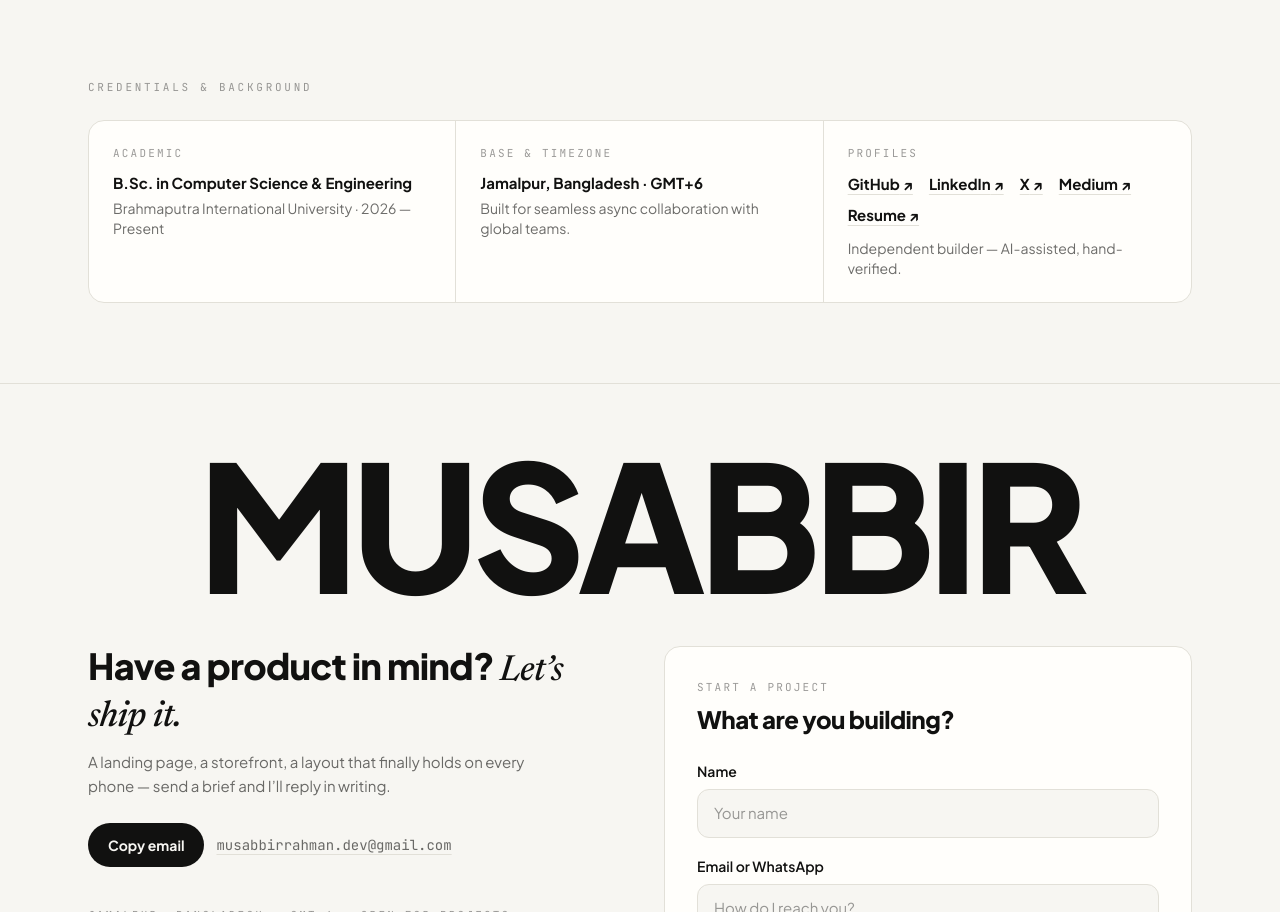
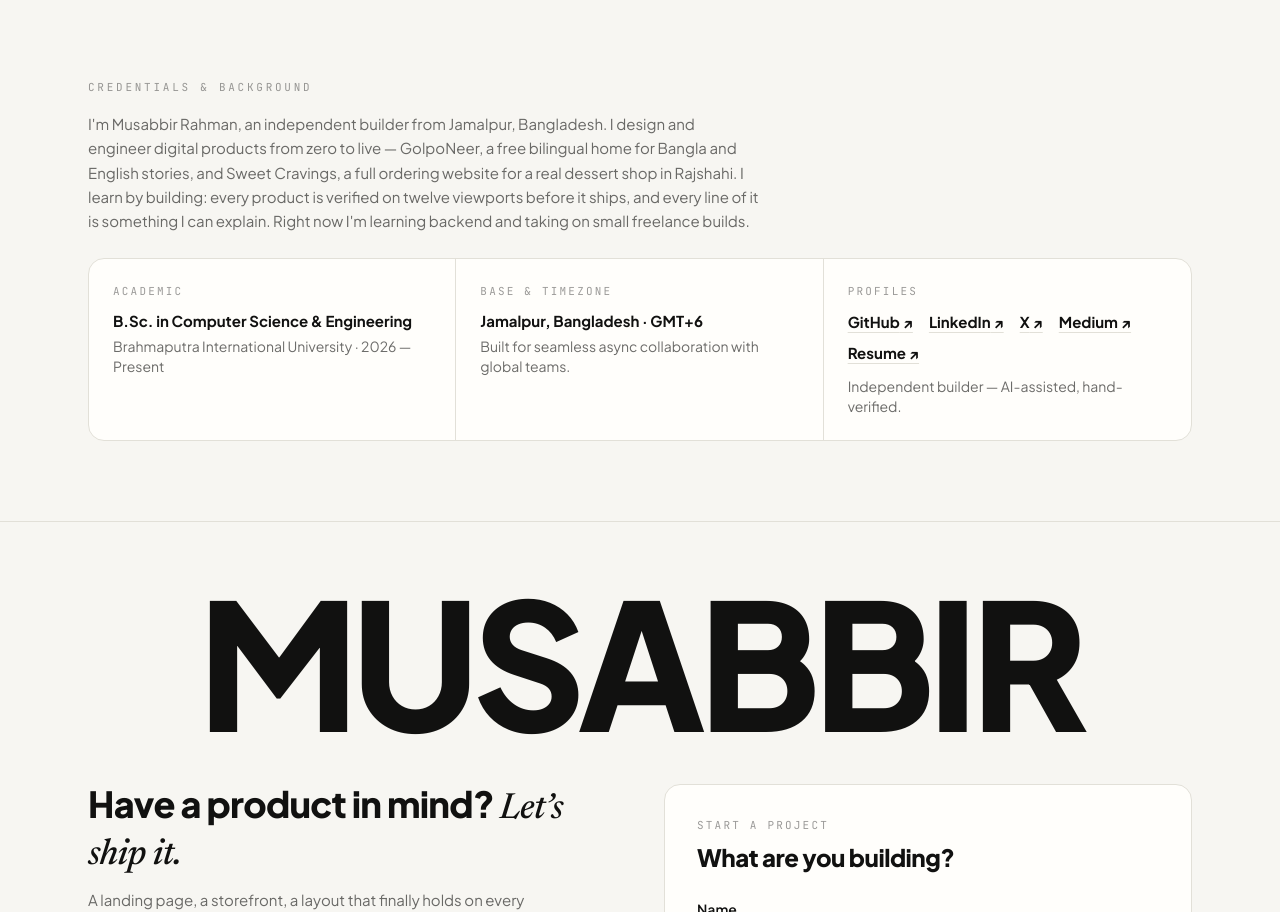
Before and after one commit to musabbirrahman/my-portfolio-dev, a Next.js app: page / in a window 1280 px wide. Shown: the part 4866-5778 px from the top of the page. Built offline with nearby package versions, Linux system fonts and the light colour scheme; no server answers; the database is empty.

Commit message:
about section changes

```diff
--- a/src/components/atelier/Ledger.jsx
+++ b/src/components/atelier/Ledger.jsx
@@ -16,6 +16,9 @@ export default function Ledger() {
   return (
     <section id="about" className="mx-auto max-w-6xl scroll-mt-24 px-4 pb-20 sm:px-6">
       <p className="font-mono text-[11px] uppercase tracking-[0.25em] text-ink-faint">Credentials & Background</p>
+      <p className="mt-4 max-w-2xl text-[15px] leading-relaxed text-ink-soft">
+        I&apos;m Musabbir Rahman, an independent builder from Jamalpur, Bangladesh. I design and engineer digital products from zero to live — GolpoNeer, a free bilingual home for Bangla and English stories, and Sweet Cravings, a full ordering website for a real dessert shop in Rajshahi. I learn by building: every product is verified on twelve viewports before it ships, and every line of it is something I can explain. Right now I&apos;m learning backend and taking on small freelance builds.
+      </p>
       <div className="mt-6 overflow-hidden rounded-2xl border border-hairline bg-card">
         <div className="grid divide-y divide-hairline md:grid-cols-3 md:divide-x md:divide-y-0">
           <div className="p-6">
```
